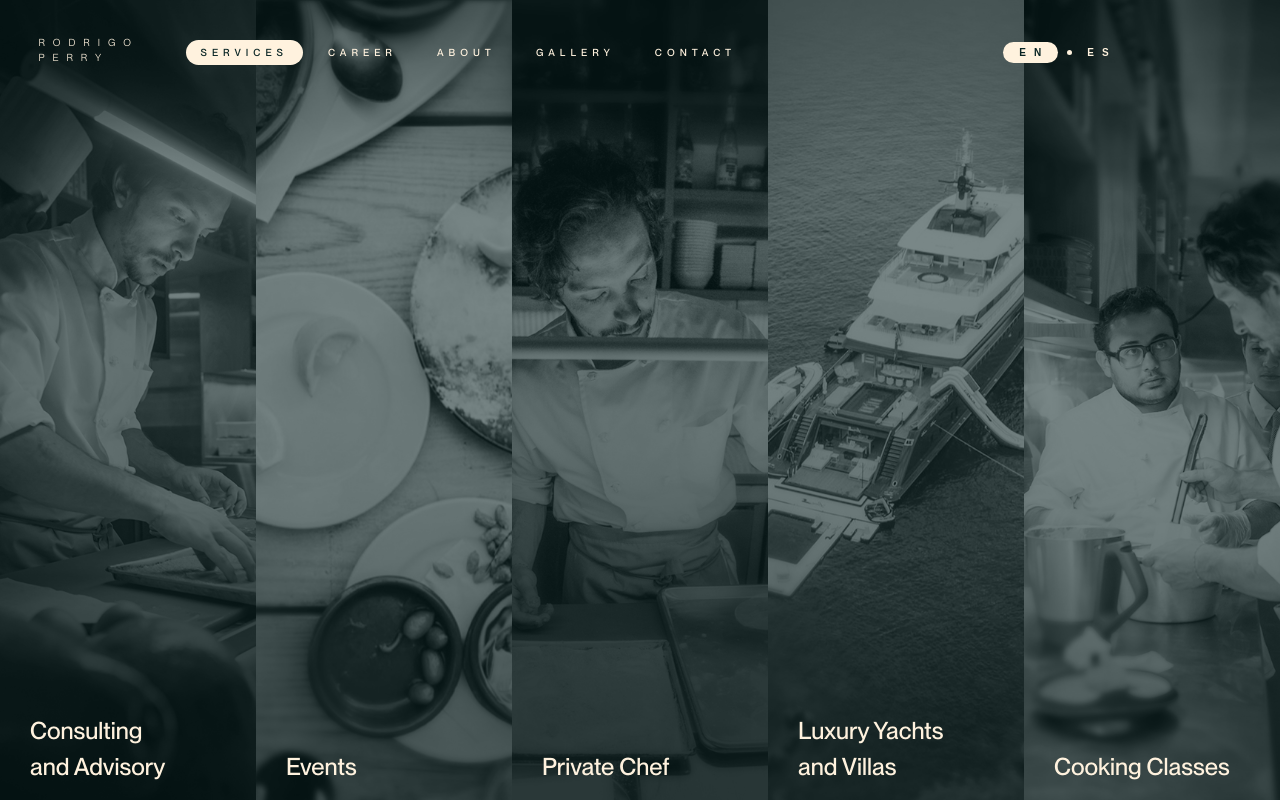
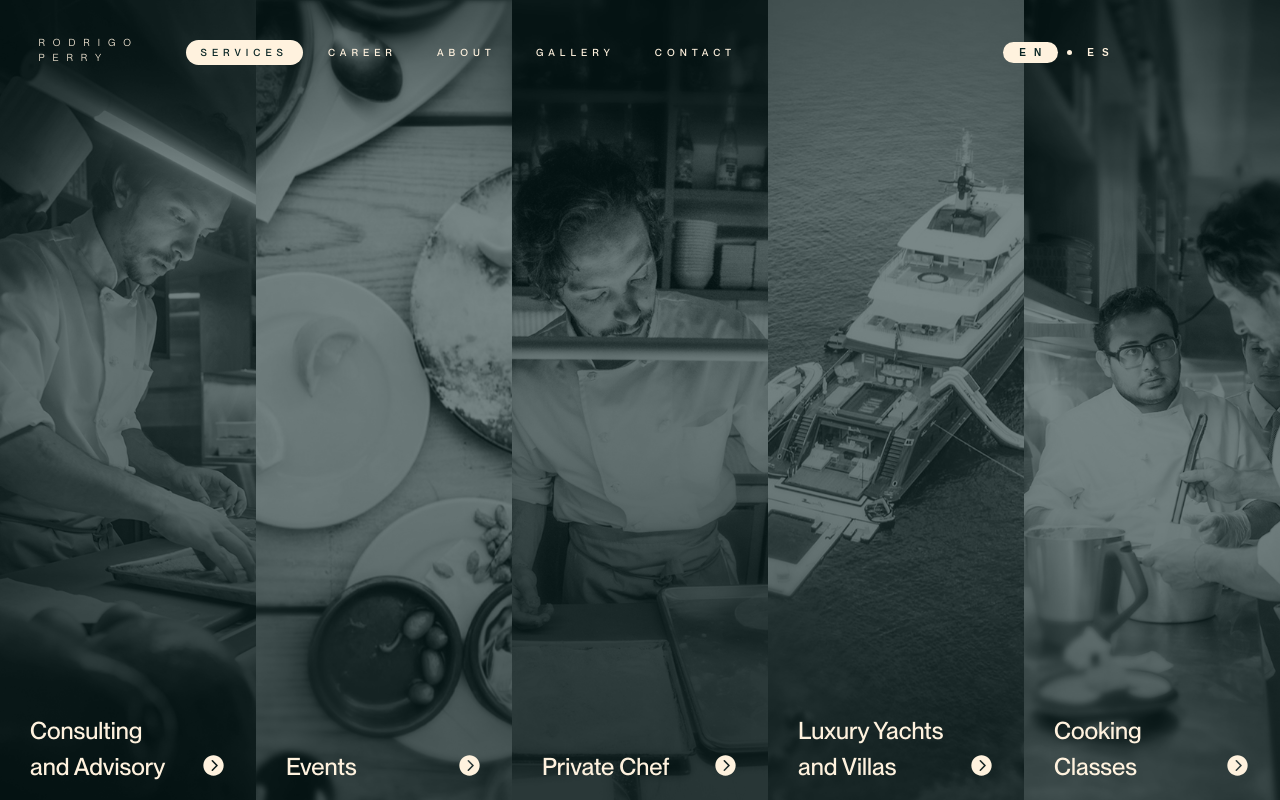
Before and after one commit to Doominnic/rodrigo-perry, a React (Vite) app: page /services in a window 1280 px wide. Both pictures are taken after a click on the button "E N". Built offline with nearby package versions, Linux system fonts and the light colour scheme.

Commit message:
services adjustment

```diff
--- a/src/App.css
+++ b/src/App.css
@@ -746,7 +746,10 @@
   justify-content: space-between;
   align-items: end;
   transition: width 0.6s ease;
-  cursor: pointer;
+}
+
+.icon-container ion-icon {
+  font-size: 25px;
 }
 
 .background-image {
--- a/src/pages/services.jsx
+++ b/src/pages/services.jsx
@@ -123,7 +123,6 @@ const Services = ({ language }) => {
               ? "initial"
               : "contracted"
           }`}
-          onClick={() => toggleExpand(index)}
         >
           <div
             className="background-image"
@@ -132,6 +131,13 @@ const Services = ({ language }) => {
             }}
           ></div>
           <h2>{title}</h2>
+          <div className="icon-container" onClick={() => toggleExpand(index)}>
+            {expandedSection === index ? (
+              <ion-icon name="chevron-down-circle"></ion-icon>
+            ) : (
+              <ion-icon name="chevron-forward-circle"></ion-icon>
+            )}
+          </div>
 
           <div
             className={`service-content ${
```
